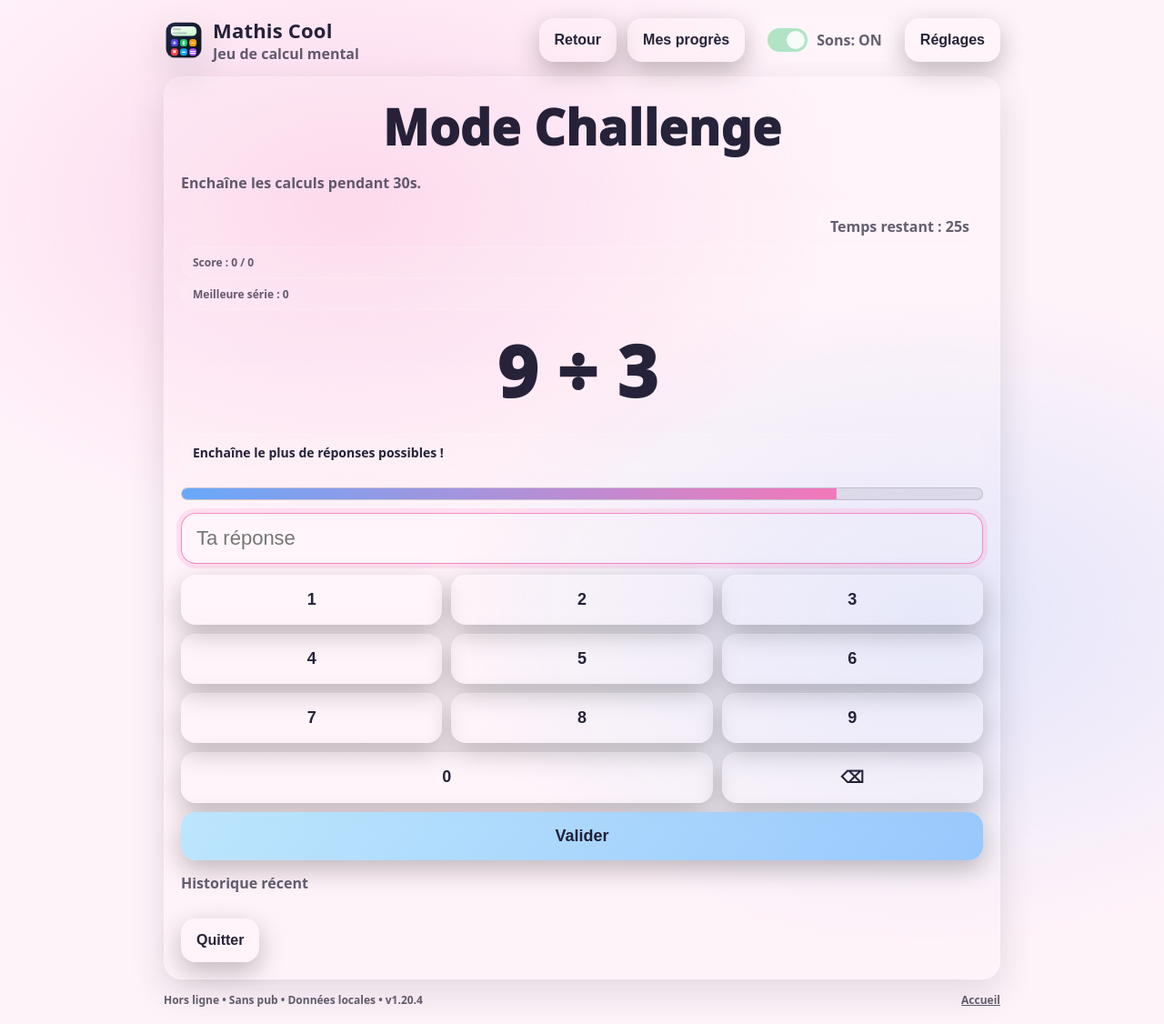
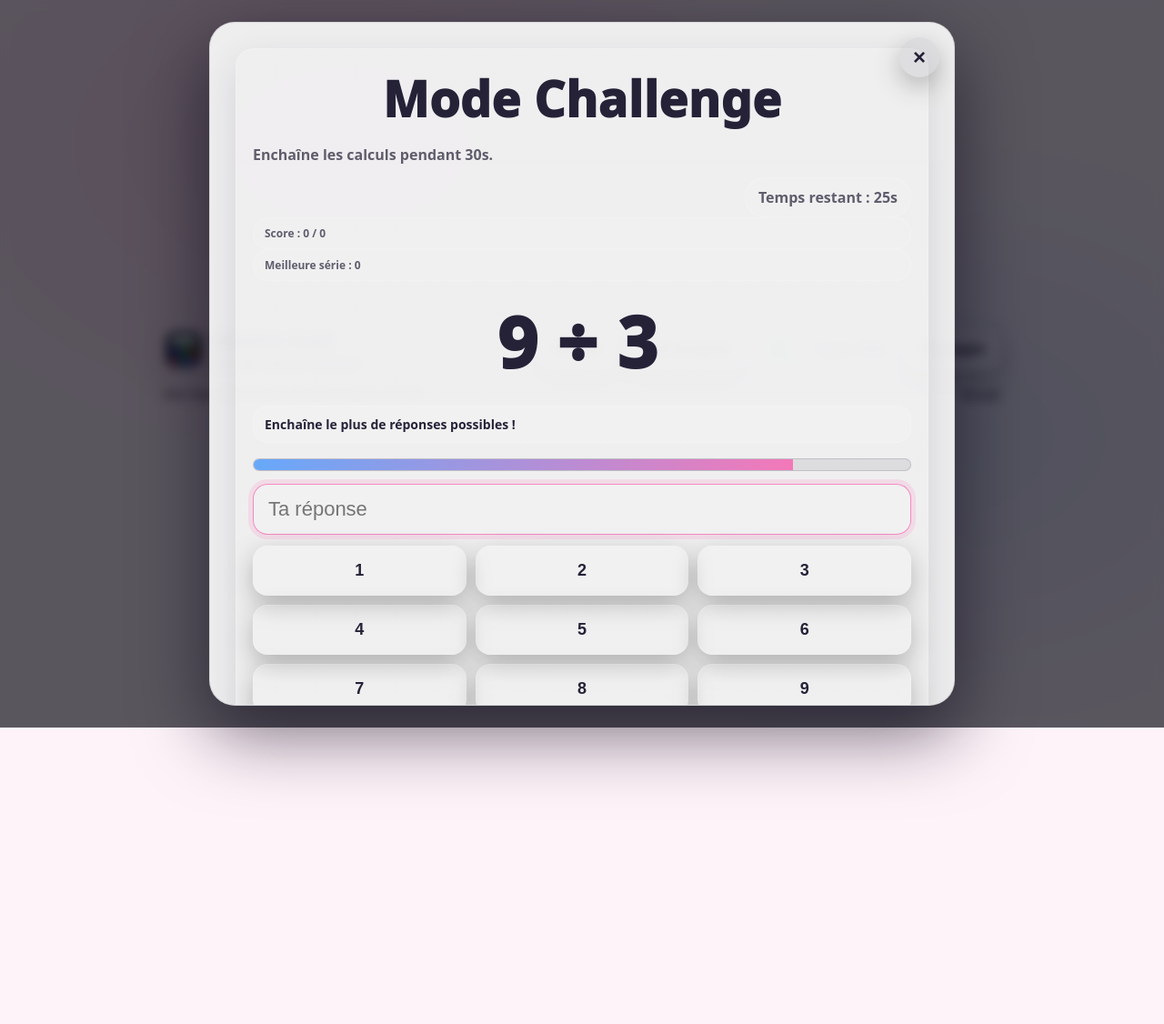
Before and after one commit to fredckl/mathis-cool, a React (Vite) app: page /challenge in a window 1280 px wide. Shown: the whole page at 91% size. After the commit the page ends 800 px from the top, so only its background shows below. Built offline with nearby package versions, Linux system fonts and the light colour scheme.

Commit message:
Add modal overlay with backdrop blur, body scroll lock, and dedicated close button to Challenge mode matching Play mode styling

```diff
--- a/src/pages/Challenge.jsx
+++ b/src/pages/Challenge.jsx
@@ -155,6 +155,16 @@ export default function ChallengePage() {
     };
   }, [focusInput, startCountdown, stopCountdown]);
 
+  useEffect(() => {
+    if (typeof document === 'undefined') {
+      return undefined;
+    }
+    document.body.classList.add('no-scroll');
+    return () => {
+      document.body.classList.remove('no-scroll');
+    };
+  }, []);
+
   const appendDigit = useCallback(
     (digit) => {
       if (!acceptingRef.current) return;
@@ -256,6 +266,12 @@ export default function ChallengePage() {
 
   return (
     <Layout titleRight={titleRight} disableNav={!isFinished}>
+      <div className="play-overlay" role="dialog" aria-modal="true" aria-label="Défi en cours">
+        <div className="play-overlay-backdrop" aria-hidden="true" />
+        <div className="play-overlay-card">
+          <button type="button" className="play-overlay-close" aria-label="Quitter le défi" onClick={handleQuit}>
+            <span aria-hidden="true">×</span>
+          </button>
           <div className="grid">
             <div className={`card sparkle ${sparkle ? 'on' : ''}`} tabIndex={-1}>
               <div className="card-inner grid">
@@ -360,10 +376,8 @@ export default function ChallengePage() {
                     </div>
                   ))}
                 </div>
-            <div className="btn-row">
-              <button type="button" className="btn btn-secondary" onClick={handleQuit}>
-                Quitter
-              </button>
+
+              </div>
             </div>
           </div>
         </div>
```
Lines whose indentation alone changed are shown as unchanged.
